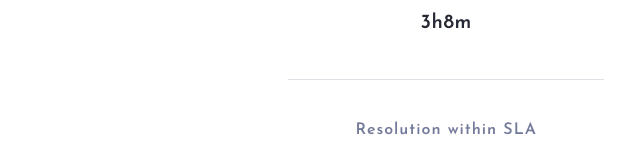
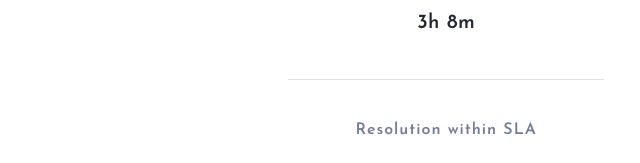
Before and after one commit to summer6d1b/Bootstrap_assignment, a website: page summer_bootstrap/public/index.html in a window 1280 px wide. Shown: the part 787-950 px from the top of the page, 640-1280 px from the left. Drawn offline with nearby package versions, Linux system fonts and the light colour scheme.

Commit message:
ds store.

```diff
--- a/summer_bootstrap/public/index.html
+++ b/summer_bootstrap/public/index.html
@@ -217,7 +217,7 @@
                                             Average response time
                                         </p>
                                         <P class="row3_num">
-                                            3h8m
+                                            3h 8m
                                         </P>
                                     </div>
                                     <div class="stack-item d-flex flex-column  border-bottom">
```
Also changed, not shown: 1 other file.
